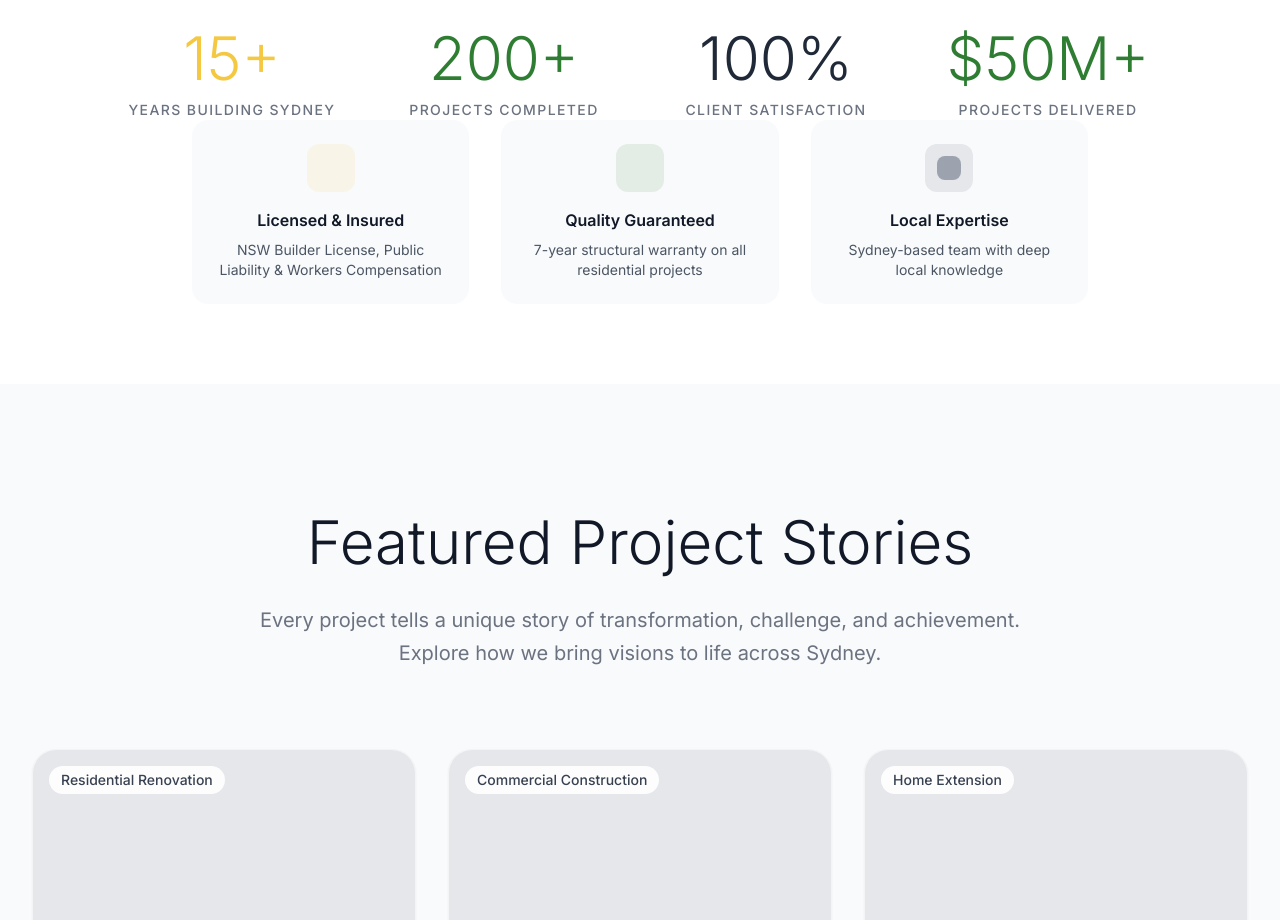
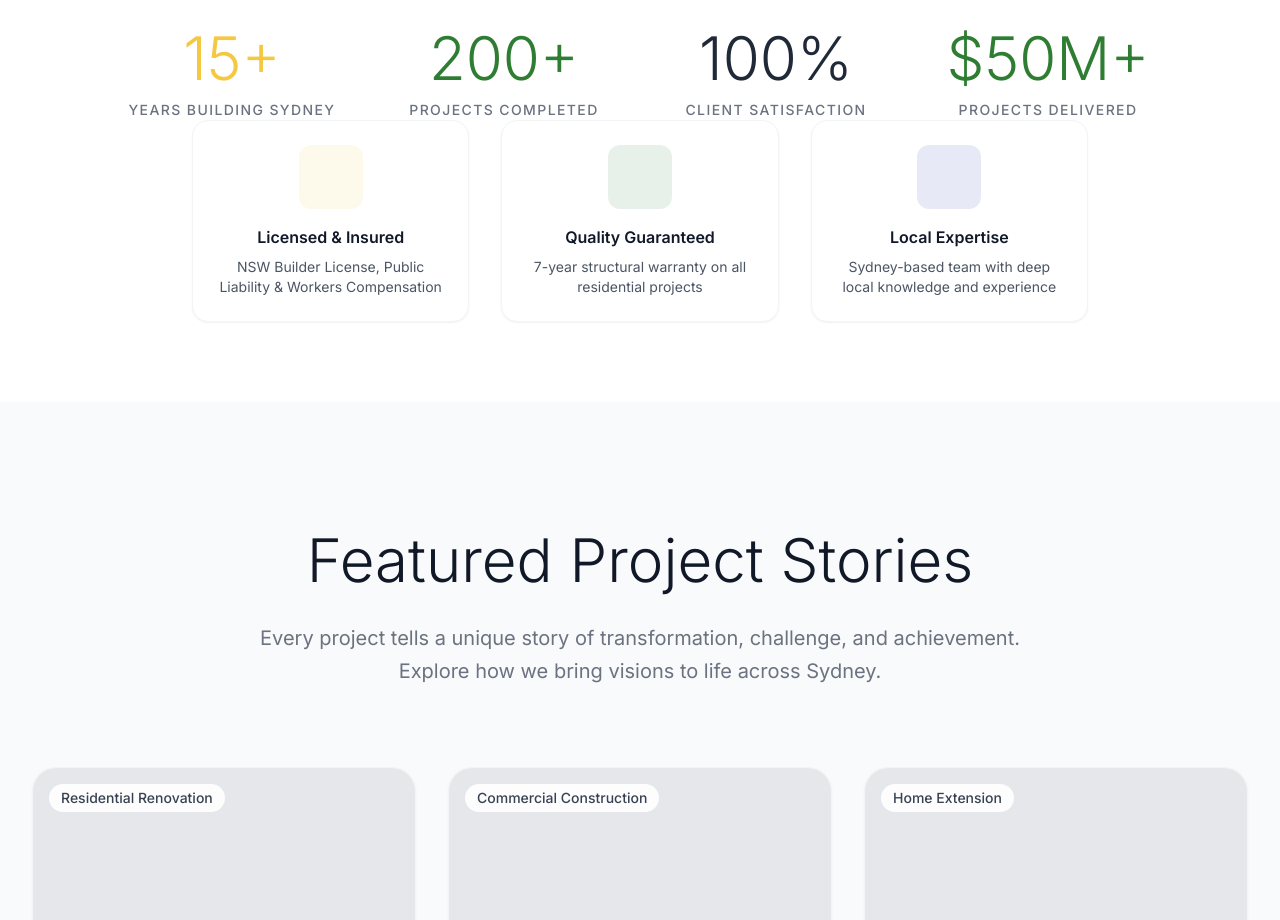
Before and after one commit to enod/praegrandis-construction-website, a Next.js app: page / in a window 1280 px wide. Shown: the part 980-1900 px from the top of the page. Built offline with nearby package versions, Linux system fonts and the light colour scheme.

Commit message:
Add professional SVG icons to trust indicators section

```diff
--- a/app/page.tsx
+++ b/app/page.tsx
@@ -118,26 +118,32 @@ export default function Home() {
 
           {/* Quick Trust Indicators */}
           <div className="grid grid-cols-1 md:grid-cols-3 gap-8 max-w-4xl mx-auto">
-            <div className="text-center p-6 bg-gray-50 rounded-2xl">
-              <div className="w-12 h-12 mx-auto mb-4 rounded-xl flex items-center justify-center" style={{ backgroundColor: '#F5C842', opacity: 0.1 }}>
-                <div className="w-6 h-6 rounded-lg" style={{ backgroundColor: '#F5C842' }}></div>
+            <div className="text-center p-6 bg-white rounded-2xl shadow-sm border border-gray-100">
+              <div className="w-16 h-16 mx-auto mb-4 rounded-xl flex items-center justify-center" style={{ backgroundColor: '#F5C842', opacity: 0.1 }}>
+                <svg className="w-8 h-8" style={{ color: '#F5C842' }} fill="currentColor" viewBox="0 0 20 20">
+                  <path fillRule="evenodd" d="M10 1L3 5v6c0 5.55 3.84 9.74 9 9.74s9-4.19 9-9.74V5l-7-4zM9 16l-4-4 1.41-1.41L9 13.17l6.59-6.59L17 8l-8 8z"/>
+                </svg>
               </div>
               <h3 className="font-semibold text-gray-900 mb-2">Licensed & Insured</h3>
               <p className="text-gray-600 text-sm">NSW Builder License, Public Liability & Workers Compensation</p>
             </div>
-            <div className="text-center p-6 bg-gray-50 rounded-2xl">
-              <div className="w-12 h-12 mx-auto mb-4 rounded-xl flex items-center justify-center" style={{ backgroundColor: '#2E7D32', opacity: 0.1 }}>
-                <div className="w-6 h-6 rounded-lg" style={{ backgroundColor: '#2E7D32' }}></div>
+            <div className="text-center p-6 bg-white rounded-2xl shadow-sm border border-gray-100">
+              <div className="w-16 h-16 mx-auto mb-4 rounded-xl flex items-center justify-center" style={{ backgroundColor: '#2E7D32', opacity: 0.1 }}>
+                <svg className="w-8 h-8" style={{ color: '#2E7D32' }} fill="currentColor" viewBox="0 0 20 20">
+                  <path d="M9 12l2 2 4-4m6 2a9 9 0 11-18 0 9 9 0 0118 0z"/>
+                </svg>
               </div>
               <h3 className="font-semibold text-gray-900 mb-2">Quality Guaranteed</h3>
               <p className="text-gray-600 text-sm">7-year structural warranty on all residential projects</p>
             </div>
-            <div className="text-center p-6 bg-gray-50 rounded-2xl">
-              <div className="w-12 h-12 mx-auto mb-4 rounded-xl bg-gray-200 flex items-center justify-center">
-                <div className="w-6 h-6 rounded-lg bg-gray-400"></div>
+            <div className="text-center p-6 bg-white rounded-2xl shadow-sm border border-gray-100">
+              <div className="w-16 h-16 mx-auto mb-4 rounded-xl flex items-center justify-center" style={{ backgroundColor: '#1E40AF', opacity: 0.1 }}>
+                <svg className="w-8 h-8" style={{ color: '#1E40AF' }} fill="currentColor" viewBox="0 0 20 20">
+                  <path fillRule="evenodd" d="M5.05 4.05a7 7 0 119.9 9.9L10 18.9l-4.95-4.95a7 7 0 010-9.9zM10 11a2 2 0 100-4 2 2 0 000 4z"/>
+                </svg>
               </div>
               <h3 className="font-semibold text-gray-900 mb-2">Local Expertise</h3>
-              <p className="text-gray-600 text-sm">Sydney-based team with deep local knowledge</p>
+              <p className="text-gray-600 text-sm">Sydney-based team with deep local knowledge and experience</p>
             </div>
           </div>
         </div>
```
